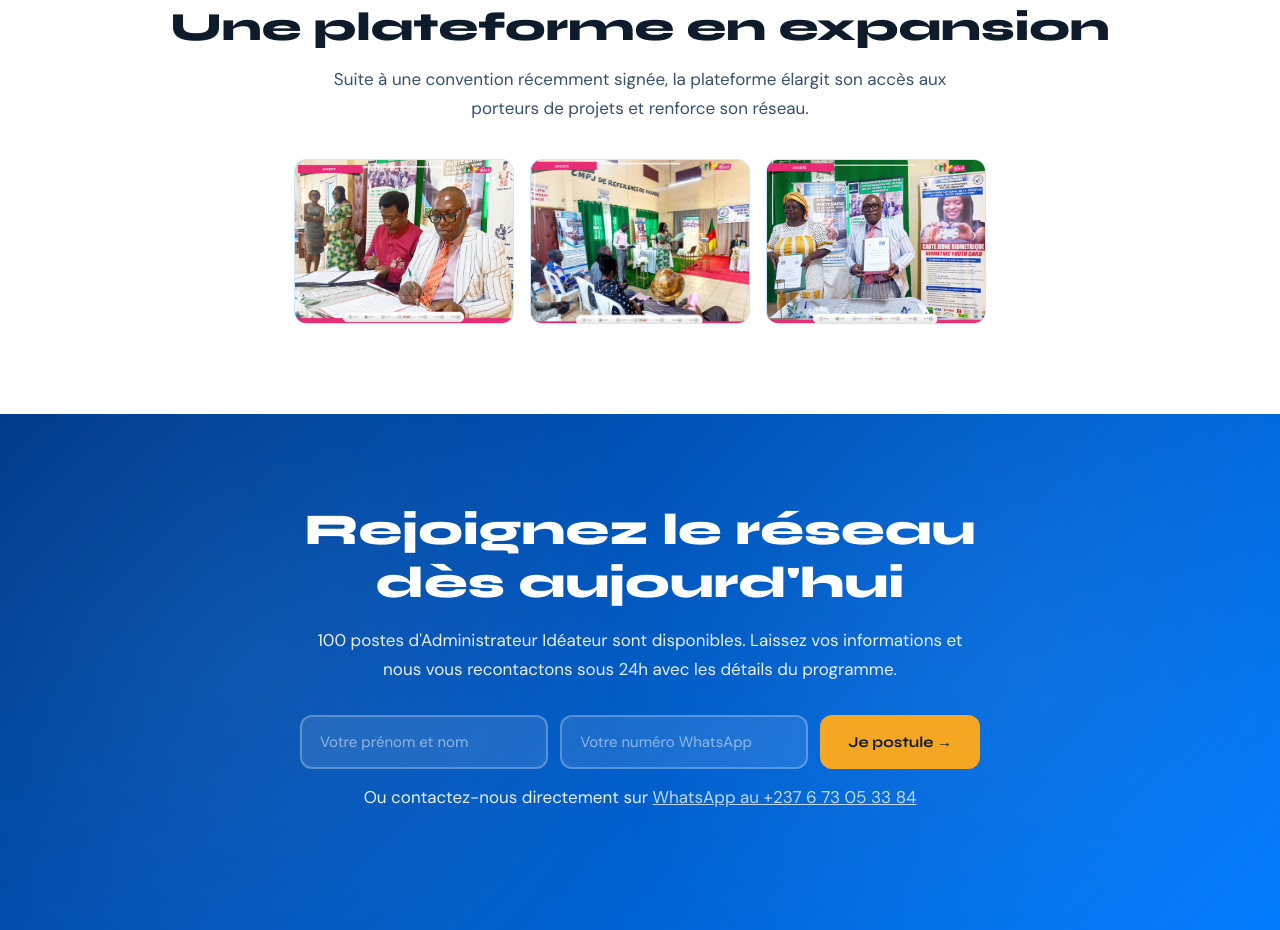
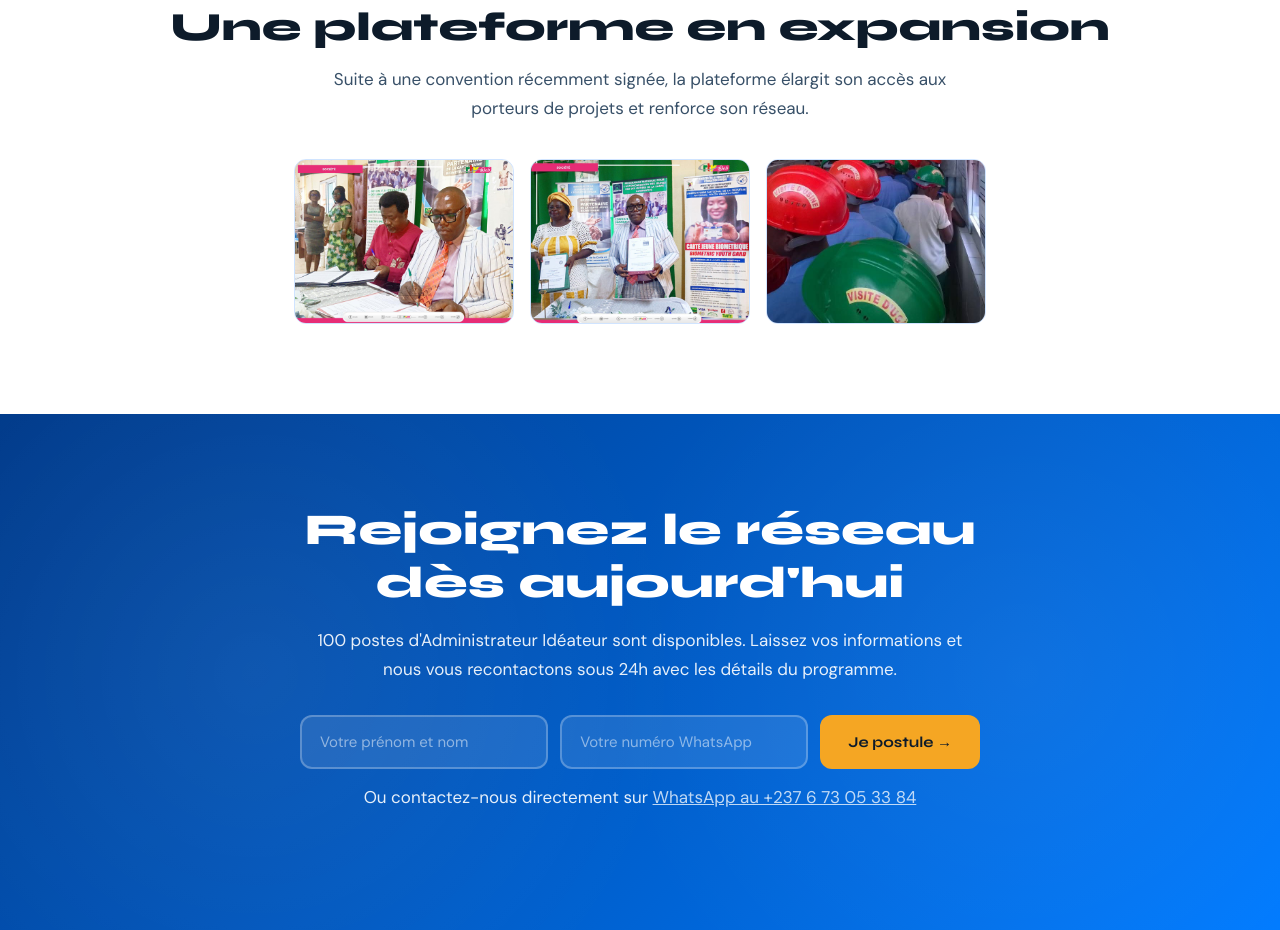
Before and after one commit to Goldsmith-Goula/esso-idp, a plain HTML site: page index.html in a window 1280 px wide. Shown: the part 7167-8097 px from the top of the page. Drawn offline with Linux system fonts and the light colour scheme.

Commit message:
feat: update client project images and add usine-visit.jpg to gallery

```diff
--- a/index.html
+++ b/index.html
@@ -1512,11 +1512,11 @@
 
       </div>
       <div class="expansion-photo">
-       <img src="images/reunion.jpg" alt="Équipe Esso-IDP en réunion">
+       <img src="images/showing.jpg" alt="Équipe Esso-IDP en réunion">
 
       </div>
       <div class="expansion-photo">
-          <img src="/images/showing.jpg" alt="Porteur de projet accompagné">
+          <img src="/images/usine-visit.jpg" alt="Porteur de projet accompagné">
       </div>
     </div>
   </div>
```
Also changed, not shown: images/usine-visit.jpg (added).
